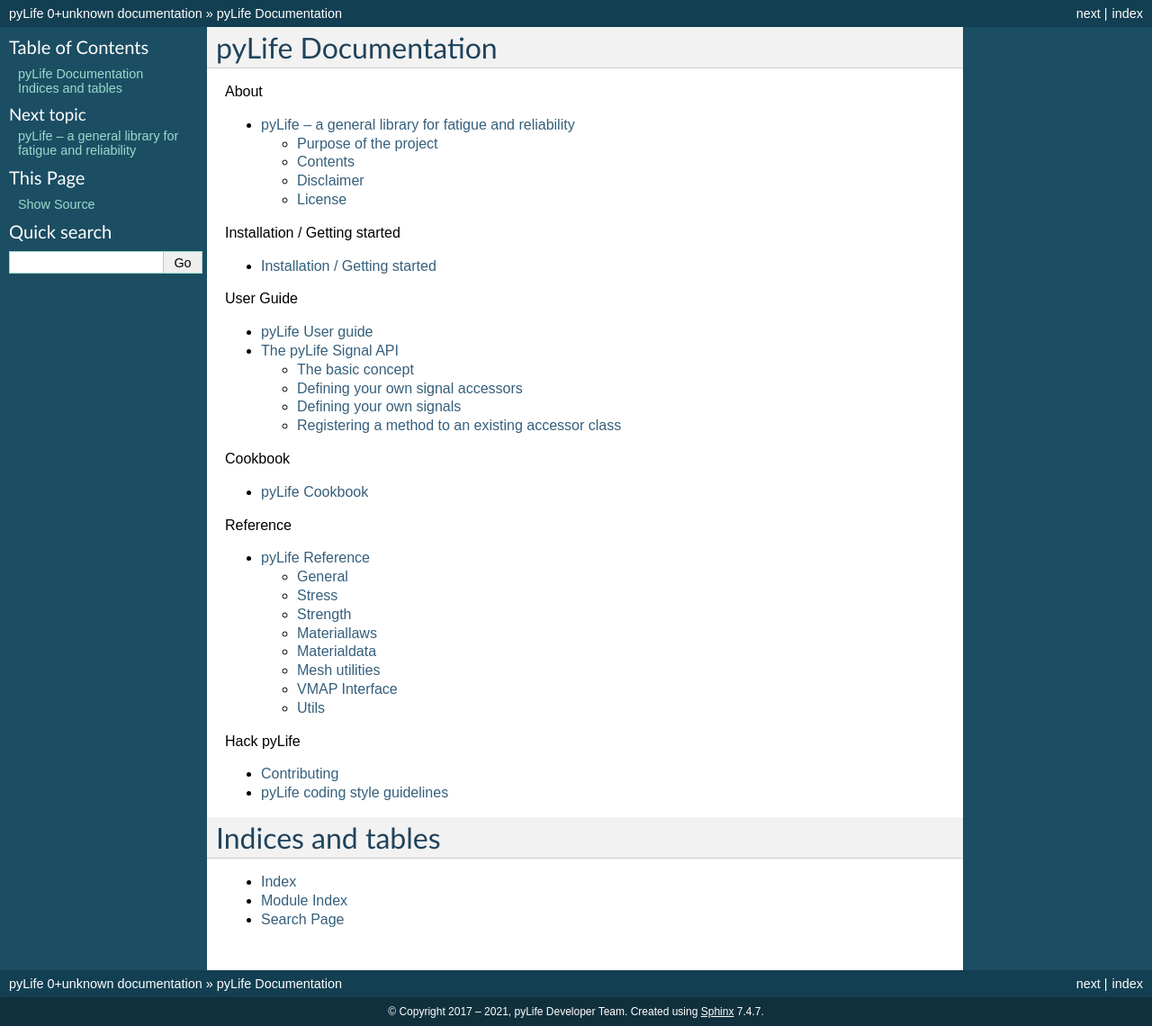
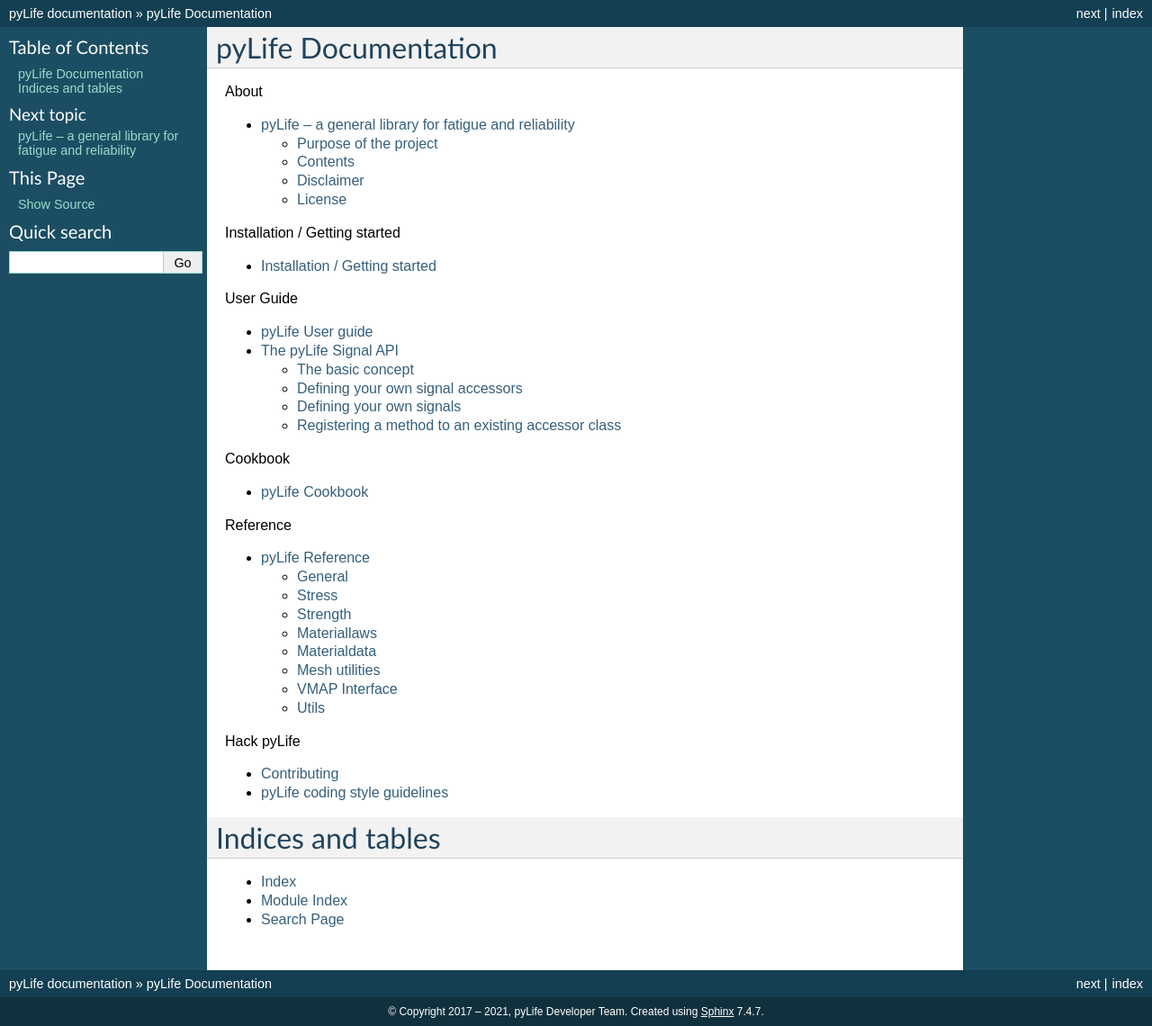
Before and after one commit to boschresearch/pylife, a Sphinx documentation site: the page built from doc/source/index.rst, in a window 1280 px wide. Shown: the whole page at 90% size. Built offline with Sphinx 7.4.7, drawn with Linux system fonts in a browser that asks for light colours; pages that are not in the unit, such as notebooks, are missing from menus; the version number could not be read and is left out; part of the change alters nothing that is shown.

```diff
--- a/doc/source/conf.py
+++ b/doc/source/conf.py
@@ -99,14 +99,24 @@ author = u'pyLife Developer Team'
 # built documents.
 #
 # The short X.Y version.
-version = get_versions()['version']
-if version.endswith("dirty"):
-    version = version[:-17]
 
-# The full version, including alpha/beta/rc tags.
-release = get_versions()['version']
-if release.endswith("dirty"):
-    release = release[:-17]
+def determine_version_and_release():
+    version_data = get_versions()
+    version = version_data['version']
+    commit = version_data['full-revisionid'][:8]
+
+    if version.endswith("dirty"):
+        version = version[:-6]
+
+    splitted = version.split('+')
+    if len(splitted) > 1 and not splitted[1].startswith('0'):
+        version = "unstable development version " + commit
+    else:
+        version = splitted[0]
+
+    return version, version
+
+version, release = determine_version_and_release()
 
 # The language for content autogenerated by Sphinx. Refer to documentation
 # for a list of supported languages.
```
